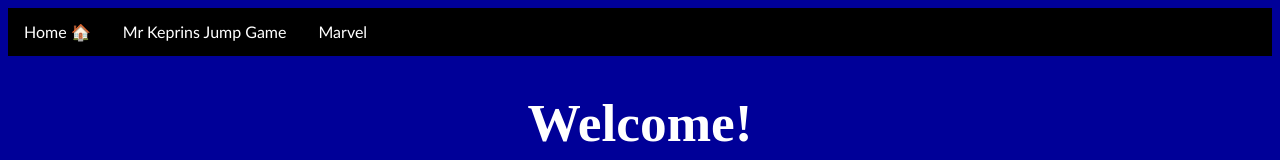
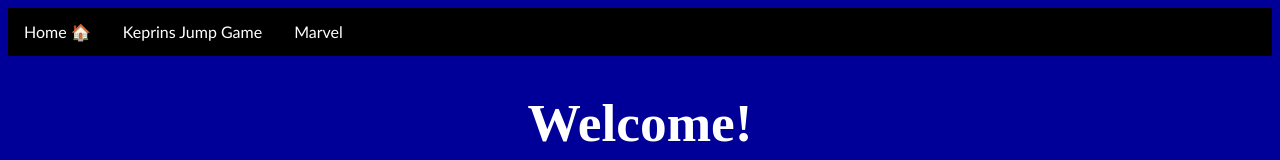
Before and after one commit to cohbev/mrkeprins.live, a plain HTML site: page index.html in a window 1280 px wide. Shown: the top 160 px of the page. Drawn offline with Linux system fonts and the light colour scheme.

Commit message:
Update index.html

```diff
--- a/index.html
+++ b/index.html
@@ -86,7 +86,7 @@ color: white
 <body>
 <ul>
   <li><a class="active" href="mywebpage.html">Home 🏠</a></li>
-  <li><a href="subdir/thefile.html">Mr Keprins Jump Game</a></li>
+  <li><a href="../thefile.html">Keprins Jump Game</a></li>
   <li><a href="marvel.html">Marvel</a></li>
 </ul>
 
```
